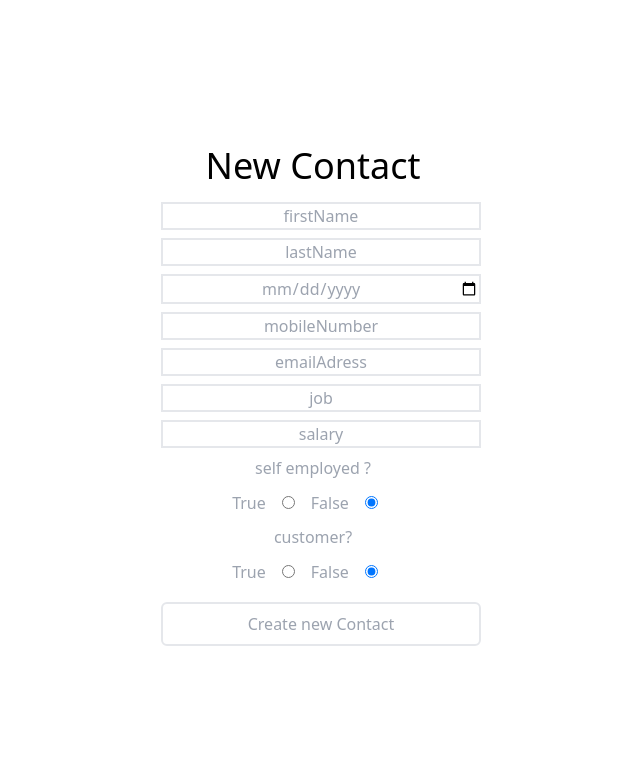
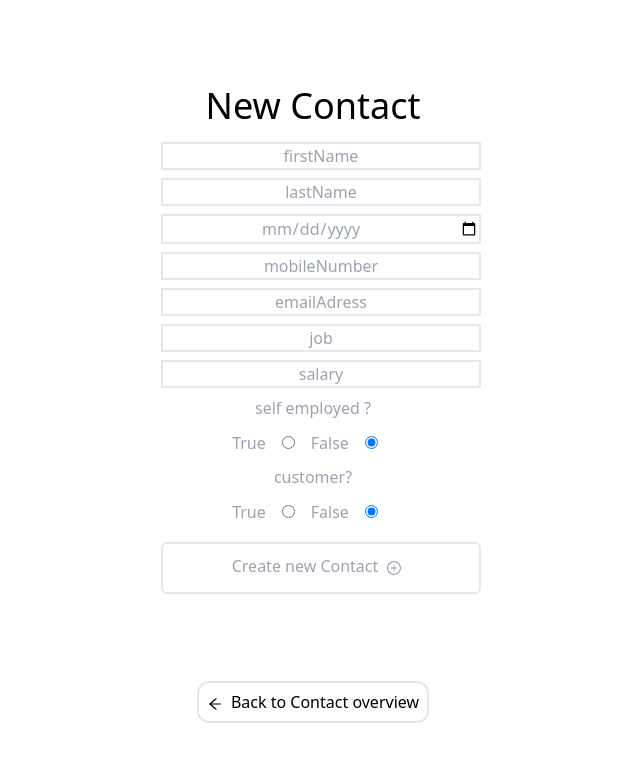
Before and after one commit to S-Guettner/freundebuch, a React (Vite) app in the folder frontend/: page /new-contact in a window 1280 px wide. Shown: the top 762 px of the page, without its empty margins (327-967 px from the left). Built offline with nearby package versions, Linux system fonts and the light colour scheme.

Commit message:
style: changed style of form && contact overview

```diff
--- a/frontend/src/components/ContactCard.jsx
+++ b/frontend/src/components/ContactCard.jsx
@@ -17,10 +17,9 @@ const ContactCard = ({id,setRenderTrigger,firstName,lastName,birthDate,mobileNum
     }
 
     return (
-        <Link to={`/details/${id}`}>
+        <Link className="border-2 p-2 w-44" to={`/details/${id}`}>
             <div>
-                <p>{firstName}</p>
-                <p>{lastName}</p>
+                <p>{firstName + " " + lastName}</p>
                 <p>{birthDate}</p>
                 <p>{mobileNumber}</p>
                 <p>{emailAdress}</p>
@@ -29,7 +28,7 @@ const ContactCard = ({id,setRenderTrigger,firstName,lastName,birthDate,mobileNum
                 <p>{selfEmployed}</p>
                 <p>{customer}</p>
             </div>
-            <button onClick={deleteClickHandler}>Delete</button>
+            <button className="border-2 p-1 rounded-xl mt-2 hover:bg-red-600 hover:text-white" onClick={deleteClickHandler}>Delete</button>
         </Link>
          )
 }
--- a/frontend/src/pages/Home.jsx
+++ b/frontend/src/pages/Home.jsx
@@ -1,6 +1,7 @@
 import { useState,useEffect} from "react"
 import ContactCard from "../components/ContactCard"
 import { v4 as uuidv4 } from 'uuid'
+import { Link } from "react-router-dom"
 
 const Home = () => {
 
@@ -19,8 +20,8 @@ const Home = () => {
 
     return (
         <main>
-            <h1>Contacts</h1>
-            <section>
+            <h1 className="text-center text-4xl m-4">Contacts</h1>
+            <section className="flex justify-center gap-5 flex-wrap mb-28">
                 {contacts?.map((contact) => {
                     console.log(contact)
                     return(
@@ -41,6 +42,7 @@ const Home = () => {
                     )
                 })}
             </section>
+                <Link className="text-center block border-2 mx-96 p-2 rounded-xl hover:bg-cyan-950 hover:text-white" to={'/new-contact'}>Create new Contact</Link>
         </main>
      )
 }
--- a/frontend/src/pages/NewContact.jsx
+++ b/frontend/src/pages/NewContact.jsx
@@ -1,4 +1,5 @@
 import {useState} from 'react'
+import { Link } from 'react-router-dom'
 
 const NewContact = () => {
 
@@ -87,10 +88,16 @@ const NewContact = () => {
                     <input className='cursor-pointer m-4'
                     onChange={(e) => setCustomer(e.target.value === "false" ? false : "" )} id='customerFalse' type="radio" name="customer" value="false" defaultChecked/>
                 </div>
-                <button className='hover:bg-zinc-200 hover:text-black border-2 p-2 rounded-md m-2 text-center block w-full text-[#9ca3af]' onClick={clickHandler} >Create new Contact</button>
+                <button className='hover:bg-zinc-200 hover:text-black border-2 p-2 mb-24 rounded-md m-2 text-center block w-full text-[#9ca3af]' onClick={clickHandler} >Create new Contact
+                <svg className='inline m-2' stroke="currentColor" fill="currentColor" stroke-width="0" viewBox="0 0 1024 1024" height="1em" width="1em" xmlns="http://www.w3.org/2000/svg"><path d="M696 480H544V328c0-4.4-3.6-8-8-8h-48c-4.4 0-8 3.6-8 8v152H328c-4.4 0-8 3.6-8 8v48c0 4.4 3.6 8 8 8h152v152c0 4.4 3.6 8 8 8h48c4.4 0 8-3.6 8-8V544h152c4.4 0 8-3.6 8-8v-48c0-4.4-3.6-8-8-8z"></path><path d="M512 64C264.6 64 64 264.6 64 512s200.6 448 448 448 448-200.6 448-448S759.4 64 512 64zm0 820c-205.4 0-372-166.6-372-372s166.6-372 372-372 372 166.6 372 372-166.6 372-372 372z"></path></svg>
+                </button>
 
 
 
+                <Link className='border-2 rounded-xl p-2 hover:bg-neutral-300' to={'/'}>
+                <svg className='inline' stroke="currentColor" fill="currentColor" stroke-width="0" viewBox="0 0 1024 1024" height="1em" width="1em" xmlns="http://www.w3.org/2000/svg"><path d="M872 474H286.9l350.2-304c5.6-4.9 2.2-14-5.2-14h-88.5c-3.9 0-7.6 1.4-10.5 3.9L155 487.8a31.96 31.96 0 0 0 0 48.3L535.1 866c1.5 1.3 3.3 2 5.2 2h91.5c7.4 0 10.8-9.2 5.2-14L286.9 550H872c4.4 0 8-3.6 8-8v-60c0-4.4-3.6-8-8-8z"></path></svg>
+                <p className='inline ml-2'>Back to Contact overview</p>
+                </Link>
             </form>
         </main>
      )
```
